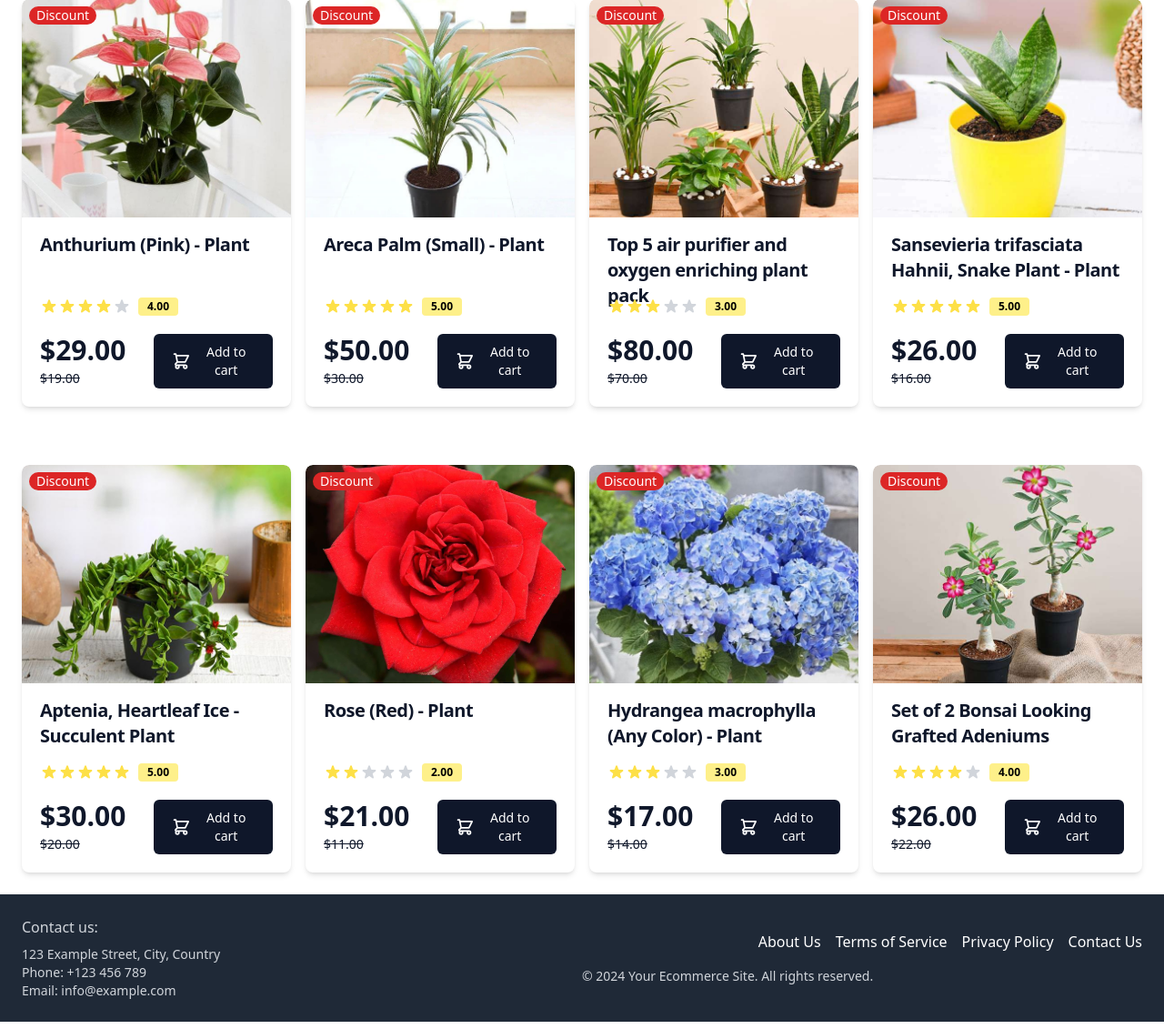
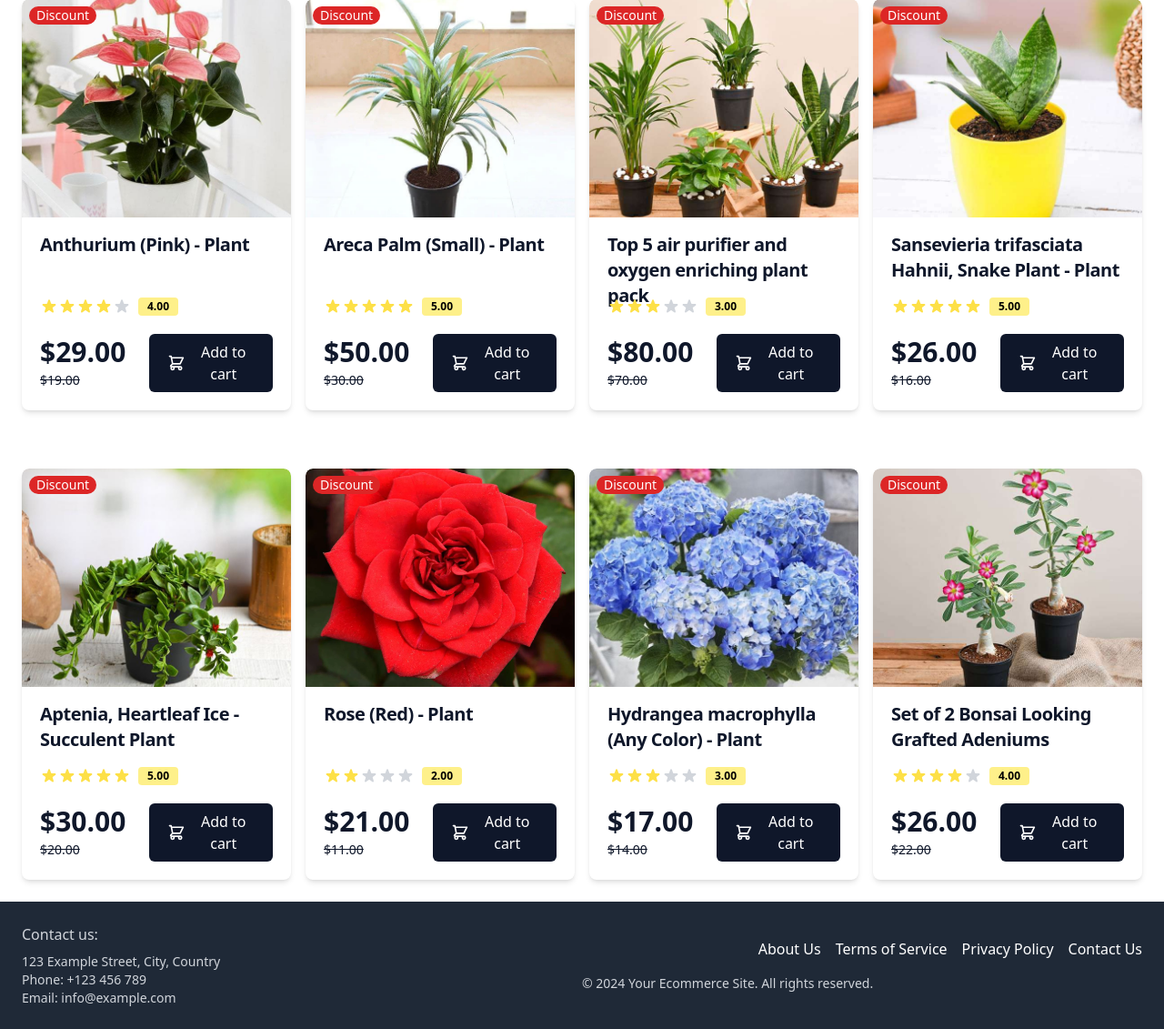
Before and after one commit to YashSahsani/GreenCart, a Django app: page /shop/ in a window 1280 px wide. Shown: the part 155-1286 px from the top of the page at 91% size. Run offline with Django 4.2, Linux system fonts and the light colour scheme; a user stored in the database is signed in; data comes from the database, SQL or seed files in the repository; some libraries are stand-ins or nearby versions.

Commit message:
fix: Product UI

```diff
--- a/Shop/templates/Shop/home.html
+++ b/Shop/templates/Shop/home.html
@@ -15,8 +15,8 @@
         <div class="grid grid-cols-1 md:grid-cols-4 gap-4">
             {% for product in products %}
             <div class="relative mx-auto my-6 w-full max-w-xs flex-col overflow-hidden rounded-lg bg-white shadow-md">
-                <a class="relative flex h-60 overflow-hidden rounded-t-lg" href="{% url 'Shop:product_detail' product.pk %}">
-                    <img class="object-cover w-full" src="{{ product.image.url }}" alt="product image" />
+                <a class="relative flex h-60 overflow-hidden rounded-t-lg group" href="{% url 'Shop:product_detail' product.pk %}">
+                    <img class="object-cover w-full transform transition-transform duration-500 group-hover:scale-110" src="{{ product.image.url }}" alt="product image" />
                     {% if product.discount_price %}
                     <span class="absolute top-0 left-0 m-2 rounded-full bg-red-600 px-2 text-center text-sm font-medium text-white">Discount</span>
                     {% endif %}
@@ -48,7 +48,7 @@
                             <span class="text-sm text-slate-900 line-through">${{ product.discount_price }}</span>
                             {% endif %}
                         </p>
-                        <a href="#" class="flex items-center rounded-md bg-slate-900 px-5 py-2.5 text-center text-sm font-medium text-white hover:bg-gray-700 focus:outline-none focus:ring-4 focus:ring-blue-300">
+                        <a href="#" class="flex items-center rounded-md bg-slate-900 px-5 py-2 text-center text-md font-medium text-white hover:bg-gray-700 focus:outline-none focus:ring-4 focus:ring-blue-300">
                             <svg xmlns="http://www.w3.org/2000/svg" class="mr-2 h-6 w-6" fill="none" viewBox="0 0 24 24" stroke="currentColor" stroke-width="2">
                                 <path stroke-linecap="round" stroke-linejoin="round" d="M3 3h2l.4 2M7 13h10l4-8H5.4M7 13L5.4 5M7 13l-2.293 2.293c-.63.63-.184 1.707.707 1.707H17m0 0a2 2 0 100 4 2 2 0 000-4zm-8 2a2 2 0 11-4 0 2 2 0 014 0z" />
                             </svg>
```
Also changed, not shown: media/products/air_purifier_pack_O8ecM9f.jpg (added), media/products/anthurium_pink_ZA2GXV7.jpg (added), media/products/anthurium_pink_uTLKkRH.jpg (added), media/products/aptenia_heartleaf_yfbmJA1.jpg (added), media/products/areca_palm_small_a5ou0i3.webp (added), media/products/bonsai_adenium_25NVgD3.jpg (added), media/products/hydrangea_macrophylla_Qv5i8d3.jpg (added), media/products/nurserylive-anthurium-andreanum-princess-amalia-elegance-plant_600x600.jpg (added), media/products/nurserylive-anthurium-andreanum-princess-amalia-elegance-plant_600x600_grie1BR.jpg (added), media/products/nurserylive-combo-packs-plants-set-of-2-bonsai-looking-grafted-adeniums-1696931_TpqIiln.jpg (added), media/products/rose_red_9WpJGSb.webp (added), media/products/snake_plant_JTXcXPl.jpg (added).
